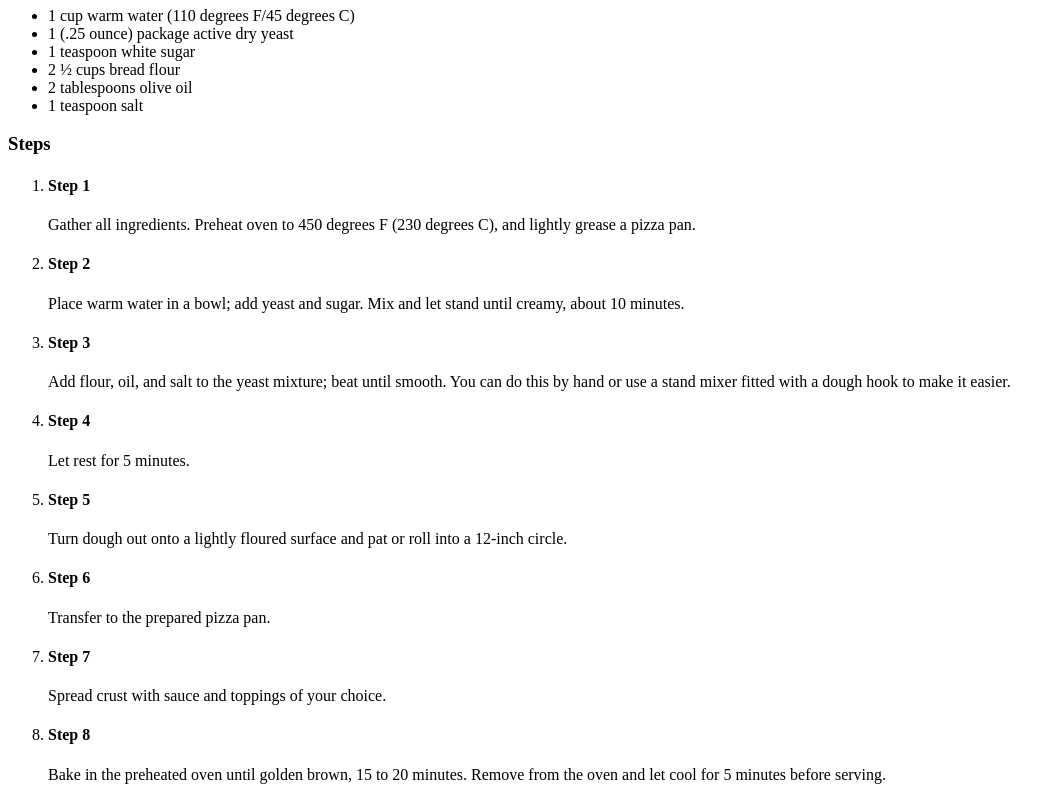
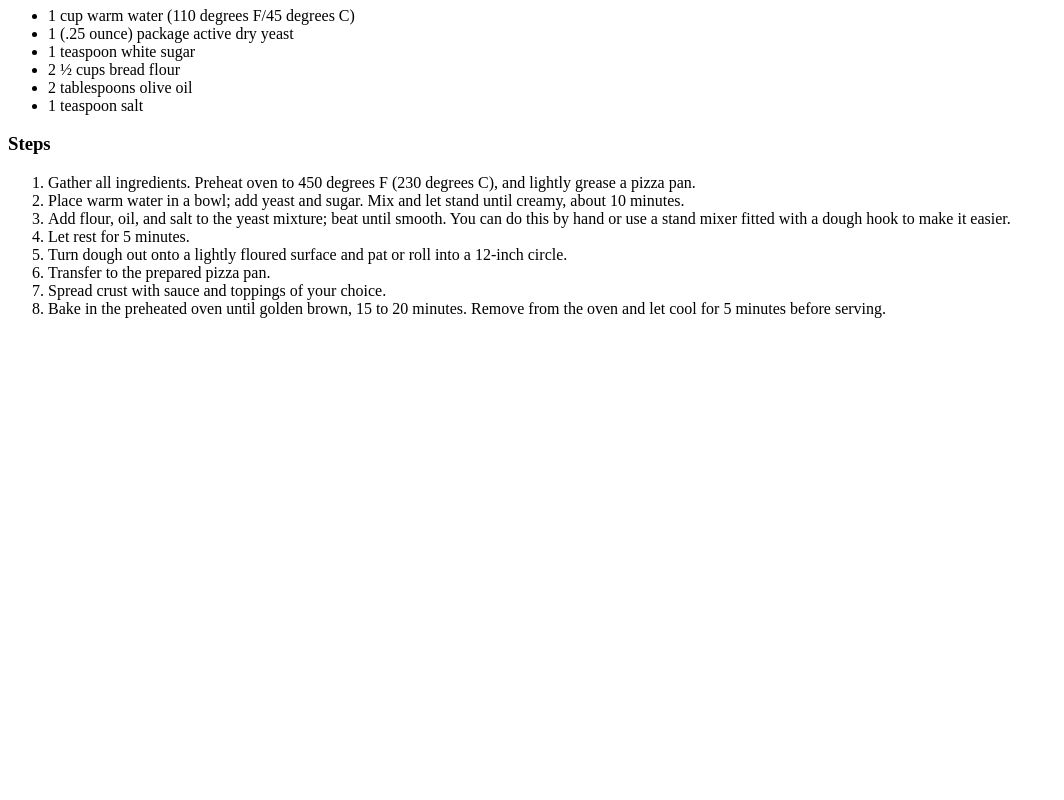
Before and after one commit to JavierVel1/odin-recipes, a plain HTML site: page recipes/pizza.html in a window 1280 px wide. Shown: the part 732-1532 px from the top of the page, without its empty margins (0-1064 px from the left). After the commit the page ends 1066 px from the top, so only its background shows below. Drawn offline with Linux system fonts and the light colour scheme.

Commit message:
modify pizza.html
got rid of the headline steps

```diff
--- a/recipes/pizza.html
+++ b/recipes/pizza.html
@@ -26,14 +26,14 @@
 
     <h3>Steps</h3>
     <ol>
-        <li><h4>Step 1</h4> Gather all ingredients. Preheat oven to 450 degrees F (230 degrees C), and lightly grease a pizza pan.</li>
-        <li><h4>Step 2</h4> Place warm water in a bowl; add yeast and sugar. Mix and let stand until creamy, about 10 minutes.</li>
-        <li><h4>Step 3</h4> Add flour, oil, and salt to the yeast mixture; beat until smooth. You can do this by hand or use a stand mixer fitted with a dough hook to make it easier.</li>
-        <li><h4>Step 4</h4> Let rest for 5 minutes.</li>
-        <li><h4>Step 5</h4> Turn dough out onto a lightly floured surface and pat or roll into a 12-inch circle.</li>
-        <li><h4>Step 6</h4> Transfer to the prepared pizza pan.</li>
-        <li><h4>Step 7</h4> Spread crust with sauce and toppings of your choice.</li>
-        <li><h4>Step 8</h4> Bake in the preheated oven until golden brown, 15 to 20 minutes. Remove from the oven and let cool for 5 minutes before serving.</li>
+        <li>Gather all ingredients. Preheat oven to 450 degrees F (230 degrees C), and lightly grease a pizza pan.</li>
+        <li>Place warm water in a bowl; add yeast and sugar. Mix and let stand until creamy, about 10 minutes.</li>
+        <li>Add flour, oil, and salt to the yeast mixture; beat until smooth. You can do this by hand or use a stand mixer fitted with a dough hook to make it easier.</li>
+        <li> Let rest for 5 minutes.</li>
+        <li>Turn dough out onto a lightly floured surface and pat or roll into a 12-inch circle.</li>
+        <li>Transfer to the prepared pizza pan.</li>
+        <li> Spread crust with sauce and toppings of your choice.</li>
+        <li>Bake in the preheated oven until golden brown, 15 to 20 minutes. Remove from the oven and let cool for 5 minutes before serving.</li>
     </ol>
 </body>
 </html>
```
